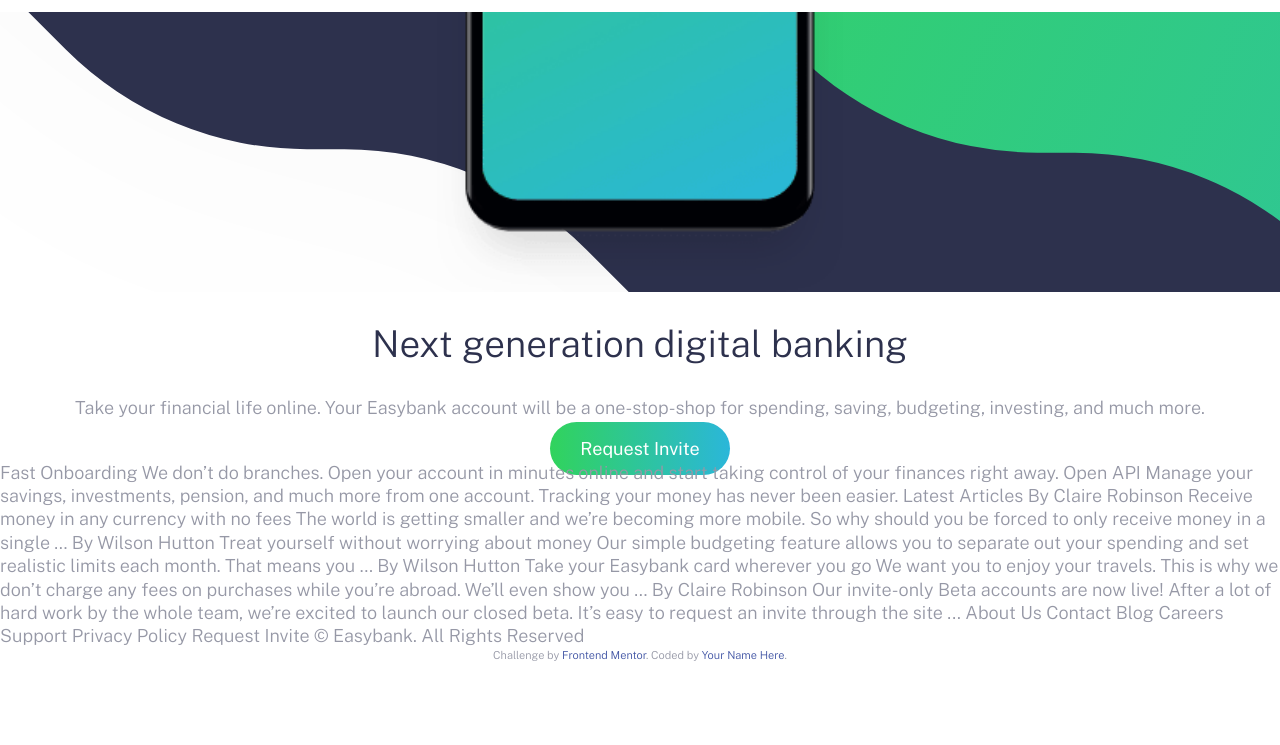
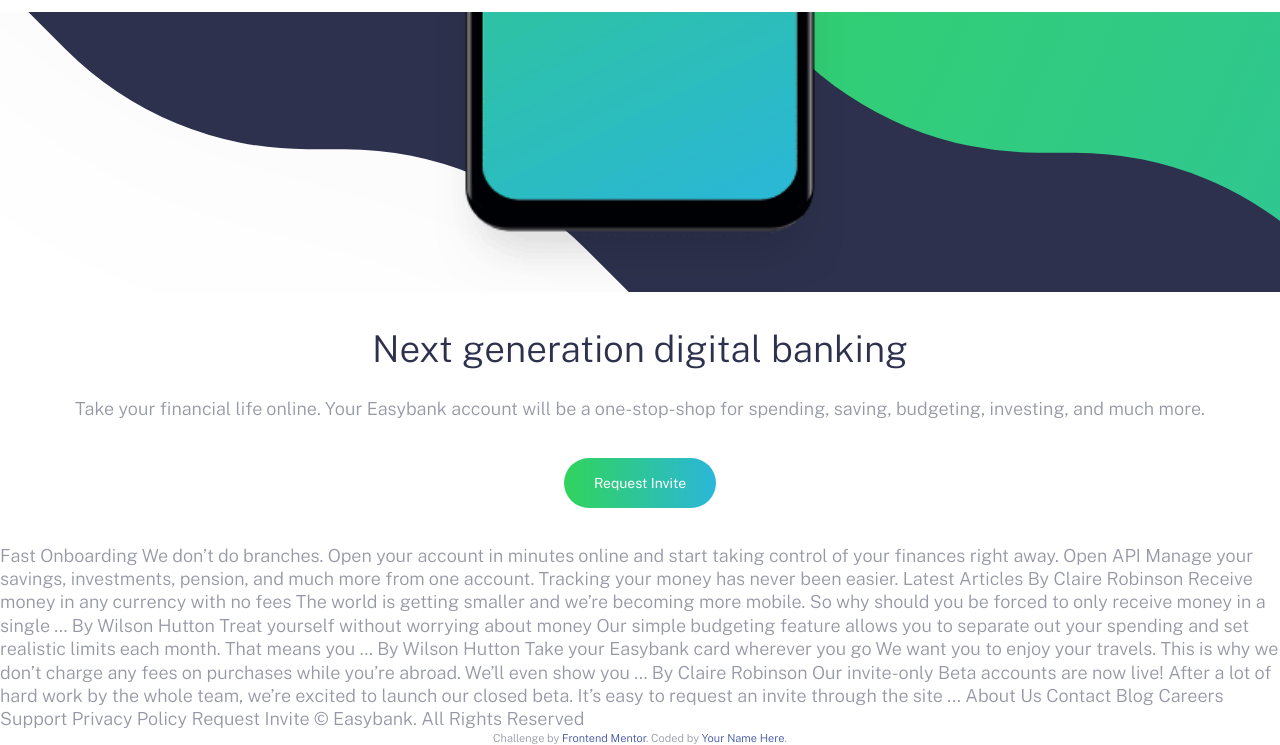
Before and after one commit to sanderscodes/landing-page, a plain HTML site: page index.html in a window 1280 px wide. Shown: the part 72-817 px from the top of the page. Drawn offline with nearby package versions, Linux system fonts and the light colour scheme.

Commit message:
adjust paddings and worked on button

```diff
--- a/app/js/scss/_globals.scss
+++ b/app/js/scss/_globals.scss
@@ -20,11 +20,18 @@ body {
         overflow: hidden;
     }
 }
+
+h1, h2, h3 {
+    margin-top: 0px;
+}
+
 a, a:visited, a:hover {
     text-decoration: none;
 }
 .container {
+    padding-top: 2.25rem;
     padding-left: 1.5rem;
+    padding-bottom: 2.25rem;
     padding-right: 1.5rem;
 }
 
@@ -46,6 +53,7 @@ a, a:visited, a:hover {
 }
 //buttons
 button, .button {
+    display: inline-block;
     padding: 1rem 1.875rem;
     background: linear-gradient(to right, $limeGreen, $brightCyan);
     border: 0;
@@ -53,6 +61,8 @@ button, .button {
     cursor: pointer;
     color:$white;
     font-weight: 400;
+    font-size: $font-sm;
+    transition: opacity 300ms ease-in-out;
 }
 // visability
 .hide-for-mobile {
--- a/app/js/scss/_header.scss
+++ b/app/js/scss/_header.scss
@@ -103,8 +103,6 @@
         }
     }
     &__cta {
-        font-size: $font-sm;
-        color: $white;
         transition: opacity 300ms ease-in-out;
 
         &:hover {
--- a/app/js/scss/_hero.scss
+++ b/app/js/scss/_hero.scss
@@ -25,6 +25,11 @@
             font-size: 2.31rem;
             line-height: 1.15;
             color: $darkBlue;
+            margin-bottom: 1.5rem;
+        }
+        p{
+            line-height: 1.5;
+            margin-bottom: 2.25rem;
         }
     }
 }
--- a/index.html
+++ b/index.html
@@ -45,10 +45,8 @@
   </div>
 </header>
 <section class="hero">
-  <div class="hero__image">
-
-  </div>
-  <div class="hero__text">
+  <div class="hero__image"></div>
+  <div class="hero__text container">
 <h1>Next generation digital banking</h1>
 <p>
   Take your financial life online. Your Easybank account will be a one-stop-shop
```
Also changed, not shown: app/js/scss/style.css, 1 other file.
